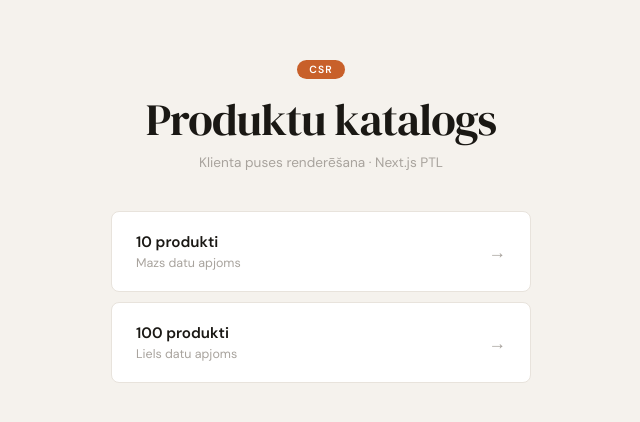
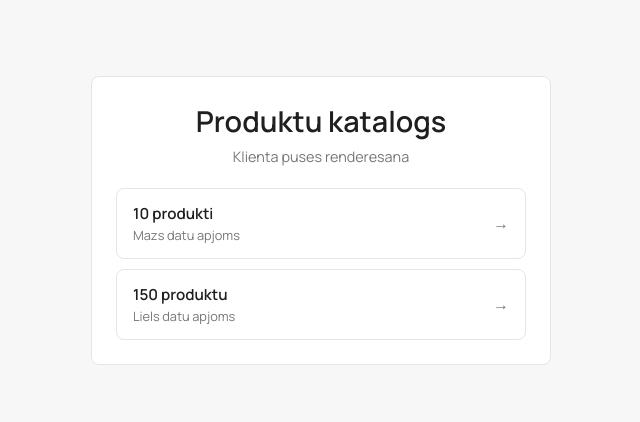
Before and after one commit to nikitahessde/pwa-csr, a Next.js app: page / in a window 1280 px wide. Shown: the part 180-602 px from the top of the page, without its empty margins (319-959 px from the left). Built offline with nearby package versions, Linux system fonts and the light colour scheme.

Commit message:
styling fix

```diff
--- a/app/components/Header.module.css
+++ b/app/components/Header.module.css
@@ -1,37 +1,93 @@
 .header {
-  position: sticky; top: 0; z-index: 100;
-  background: rgba(245,242,237,0.92);
-  backdrop-filter: blur(12px);
+  position: sticky;
+  top: 0;
+  z-index: 100;
+  background: rgba(244, 240, 231, 0.9);
+  backdrop-filter: blur(14px);
   border-bottom: 1px solid var(--border);
 }
+
 .inner {
-  max-width: 1200px; margin: 0 auto; padding: 0 24px;
-  height: 60px; display: flex; align-items: center;
-  justify-content: space-between; gap: 24px;
+  max-width: 1220px;
+  margin: 0 auto;
+  padding: 0 24px;
+  min-height: 68px;
+  display: flex;
+  align-items: center;
+  justify-content: space-between;
+  gap: 20px;
 }
-.brand { display: flex; align-items: center; gap: 10px; }
+
+.brand {
+  display: flex;
+  align-items: center;
+  gap: 10px;
+}
+
 .logo {
-  font-family: 'DM Serif Display', serif;
-  font-size: 1.25rem; color: var(--text-primary); letter-spacing: -0.01em;
+  font-family: 'Newsreader', serif;
+  font-size: clamp(1.24rem, 2vw, 1.42rem);
+  color: var(--text-primary);
+  letter-spacing: -0.01em;
 }
+
 .badge {
-  font-size: 0.65rem; font-weight: 600; letter-spacing: 0.08em;
-  text-transform: uppercase; padding: 2px 8px; border-radius: 100px;
-  background: #1A1814; color: #F5F2ED;
+  font-size: 0.68rem;
+  font-weight: 700;
+  letter-spacing: 0.08em;
+  text-transform: uppercase;
+  padding: 4px 9px;
+  border-radius: 999px;
+  background: #1a312e;
+  color: #f5f3eb;
 }
-.badgeCSR { background: var(--accent); color: #FFFFFF; }
-.nav { display: flex; align-items: center; }
+
+.badgeCSR {
+  background: var(--accent);
+  color: #ffffff;
+}
+
+.nav {
+  display: flex;
+  align-items: center;
+}
+
 .countLinks {
-  display: flex; align-items: center; gap: 2px;
-  background: var(--border); border-radius: 100px; padding: 3px;
+  display: flex;
+  align-items: center;
+  gap: 4px;
+  background: rgba(215, 227, 224, 0.6);
+  border: 1px solid var(--border);
+  border-radius: 999px;
+  padding: 4px;
 }
+
 .countLink {
-  font-size: 0.8rem; font-weight: 500; color: var(--text-secondary);
-  padding: 4px 14px; border-radius: 100px; transition: all 0.15s ease;
+  font-size: 0.84rem;
+  font-weight: 700;
+  color: var(--text-secondary);
+  padding: 6px 14px;
+  border-radius: 999px;
+  transition: color 0.2s ease, background-color 0.2s ease, transform 0.2s ease;
 }
-.countLink:hover { color: var(--text-primary); }
-.countLink.active {
-  background: var(--bg-card); color: var(--text-primary);
+
+.countLink:hover {
+  color: var(--text-primary);
+}
+
+.active {
+  background: var(--bg-card);
+  color: var(--text-primary);
   box-shadow: var(--shadow-sm);
 }
-@media (max-width: 480px) { .inner { padding: 0 16px; } }
+
+@media (max-width: 680px) {
+  .inner {
+    padding: 12px 14px;
+    min-height: 72px;
+  }
+
+  .logo {
+    font-size: 1.14rem;
+  }
+}
--- a/app/components/ProductCard.module.css
+++ b/app/components/ProductCard.module.css
@@ -1,44 +1,124 @@
 .card {
-  background: var(--bg-card); border: 1px solid var(--border);
-  border-radius: var(--radius-lg); overflow: hidden;
-  transition: box-shadow 0.2s ease, transform 0.2s ease;
-  display: flex; flex-direction: column;
+  background: var(--bg-card);
+  border: 1px solid var(--border);
+  border-radius: 8px;
+  overflow: hidden;
+  transition: box-shadow 0.2s ease;
+  display: flex;
+  flex-direction: column;
 }
-.card:hover { box-shadow: var(--shadow-lg); transform: translateY(-2px); }
+
+.card:hover {
+  box-shadow: var(--shadow-sm);
+}
+
 .imageWrap {
-  position: relative; width: 100%; aspect-ratio: 4/3;
-  background: var(--accent-light); overflow: hidden;
+  position: relative;
+  width: 100%;
+  aspect-ratio: 4 / 3;
+  background: #f3f3f3;
+  overflow: hidden;
 }
-.image { object-fit: contain; padding: 12px; transition: transform 0.3s ease; }
-.card:hover .image { transform: scale(1.04); }
+
+.image {
+  object-fit: contain;
+  padding: 10px;
+}
+
 .category {
-  position: absolute; top: 10px; left: 10px;
-  font-size: 0.65rem; font-weight: 600; letter-spacing: 0.07em;
-  text-transform: uppercase; color: var(--text-secondary);
-  background: rgba(245,242,237,0.9); padding: 3px 8px;
-  border-radius: 100px; backdrop-filter: blur(4px);
+  position: absolute;
+  top: 8px;
+  left: 8px;
+  font-size: 0.62rem;
+  font-weight: 600;
+  letter-spacing: 0.04em;
+  text-transform: uppercase;
+  color: var(--text-secondary);
+  background: rgba(255, 255, 255, 0.9);
+  padding: 3px 7px;
+  border-radius: 10px;
 }
-.body { padding: 16px; display: flex; flex-direction: column; flex: 1; gap: 6px; }
+
+.body {
+  padding: 12px;
+  display: flex;
+  flex-direction: column;
+  flex: 1;
+  gap: 4px;
+}
+
 .title {
-  font-family: 'DM Serif Display', serif; font-size: 1rem; font-weight: 400;
-  color: var(--text-primary); line-height: 1.3;
-  display: -webkit-box; -webkit-line-clamp: 2;
-  -webkit-box-orient: vertical; overflow: hidden;
+  font-size: 0.95rem;
+  font-weight: 600;
+  color: var(--text-primary);
+  line-height: 1.3;
+  display: -webkit-box;
+  -webkit-line-clamp: 2;
+  -webkit-box-orient: vertical;
+  overflow: hidden;
 }
+
 .description {
-  font-size: 0.78rem; color: var(--text-muted); line-height: 1.5;
-  display: -webkit-box; -webkit-line-clamp: 2;
-  -webkit-box-orient: vertical; overflow: hidden; flex: 1;
+  font-size: 0.76rem;
+  color: var(--text-muted);
+  line-height: 1.4;
+  display: -webkit-box;
+  -webkit-line-clamp: 2;
+  -webkit-box-orient: vertical;
+  overflow: hidden;
+  flex: 1;
 }
-.footer { margin-top: 12px; display: flex; align-items: flex-end; justify-content: space-between; gap: 8px; }
-.priceRow { display: flex; align-items: center; gap: 6px; }
-.price { font-size: 1.05rem; font-weight: 600; color: var(--text-primary); }
+
+.footer {
+  margin-top: 8px;
+  display: flex;
+  align-items: flex-end;
+  justify-content: space-between;
+  gap: 8px;
+}
+
+.priceRow {
+  display: flex;
+  align-items: center;
+  gap: 6px;
+}
+
+.price {
+  font-size: 1rem;
+  font-weight: 600;
+  color: var(--text-primary);
+}
+
 .discount {
-  font-size: 0.7rem; font-weight: 600; color: #FFF;
-  background: var(--accent); padding: 2px 6px; border-radius: 100px;
+  font-size: 0.68rem;
+  font-weight: 600;
+  color: #fff;
+  background: #d9534f;
+  padding: 2px 6px;
+  border-radius: 10px;
 }
-.ratingRow { display: flex; align-items: center; gap: 4px; }
-.stars { font-size: 0.7rem; letter-spacing: -1px; }
-.starFilled { color: #E8A020; }
-.starEmpty { color: var(--border); }
-.ratingNum { font-size: 0.72rem; font-weight: 500; color: var(--text-muted); }
+
+.ratingRow {
+  display: flex;
+  align-items: center;
+  gap: 4px;
+}
+
+.stars {
+  font-size: 0.7rem;
+  letter-spacing: -1px;
+}
+
+.starFilled {
+  color: #e3a12c;
+}
+
+.starEmpty {
+  color: #d3d3d3;
+}
+
+.ratingNum {
+  font-size: 0.72rem;
+  font-weight: 500;
+  color: var(--text-muted);
+}
--- a/app/globals.css
+++ b/app/globals.css
@@ -1,22 +1,35 @@
-@import url('https://fonts.googleapis.com/css2?family=DM+Serif+Display:ital@0;1&family=DM+Sans:opsz,wght@9..40,300;9..40,400;9..40,500;9..40,600&display=swap');
+@import url('https://fonts.googleapis.com/css2?family=Manrope:wght@400;500;600&display=swap');
 
 :root {
-  --bg: #F5F2ED;
-  --bg-card: #FFFFFF;
-  --text-primary: #1A1814;
-  --text-secondary: #6B6560;
-  --text-muted: #A8A39D;
-  --accent: #C8602A;
-  --accent-light: #F0E6DE;
-  --border: #E8E3DC;
-  --shadow-sm: 0 1px 3px rgba(26,24,20,0.06);
-  --shadow-md: 0 4px 16px rgba(26,24,20,0.08);
-  --shadow-lg: 0 12px 40px rgba(26,24,20,0.12);
-  --radius: 4px;
-  --radius-lg: 8px;
+  --bg: #f7f7f7;
+  --bg-card: #ffffff;
+  --text-primary: #1f1f1f;
+  --text-secondary: #555555;
+  --text-muted: #777777;
+  --accent: #2f7ed8;
+  --border: #e5e5e5;
+  --shadow-sm: 0 1px 4px rgba(0, 0, 0, 0.06);
 }
 
-* { box-sizing: border-box; margin: 0; padding: 0; }
-html { font-size: 16px; -webkit-font-smoothing: antialiased; }
-body { font-family: 'DM Sans', sans-serif; background-color: var(--bg); color: var(--text-primary); min-height: 100vh; }
-a { color: inherit; text-decoration: none; }
+* {
+  box-sizing: border-box;
+  margin: 0;
+  padding: 0;
+}
+
+html {
+  font-size: 16px;
+  -webkit-font-smoothing: antialiased;
+}
+
+body {
+  font-family: 'Manrope', sans-serif;
+  color: var(--text-primary);
+  min-height: 100vh;
+  background: var(--bg);
+}
+
+a {
+  color: inherit;
+  text-decoration: none;
+}
--- a/app/home.module.css
+++ b/app/home.module.css
@@ -1,30 +1,75 @@
 .wrap {
-  min-height: 100vh; display: flex;
-  align-items: center; justify-content: center; padding: 40px 24px;
+  min-height: 100vh;
+  display: flex;
+  align-items: center;
+  justify-content: center;
+  padding: 32px 16px;
 }
-.container { width: 100%; max-width: 420px; }
-.header { text-align: center; margin-bottom: 40px; }
-.badge {
-  display: inline-block; font-size: 0.65rem; font-weight: 600;
-  letter-spacing: 0.1em; text-transform: uppercase; padding: 3px 12px;
-  border-radius: 100px; background: var(--accent); color: #FFFFFF; margin-bottom: 16px;
+
+.container {
+  width: 100%;
+  max-width: 460px;
+  background: var(--bg-card);
+  border: 1px solid var(--border);
+  border-radius: 8px;
+  padding: 24px;
 }
+
+.header {
+  text-align: center;
+  margin-bottom: 22px;
+}
+
 .title {
-  font-family: 'DM Serif Display', serif;
-  font-size: clamp(2rem, 6vw, 2.8rem); font-weight: 400;
-  color: var(--text-primary); letter-spacing: -0.02em;
-  line-height: 1.1; margin-bottom: 10px;
+  font-size: 1.8rem;
+  font-weight: 600;
+  margin-bottom: 6px;
 }
-.subtitle { font-size: 0.85rem; color: var(--text-muted); }
-.links { display: flex; flex-direction: column; gap: 10px; }
+
+.subtitle {
+  font-size: 0.9rem;
+  color: var(--text-muted);
+}
+
+.links {
+  display: flex;
+  flex-direction: column;
+  gap: 10px;
+}
+
 .link {
-  display: flex; align-items: center; justify-content: space-between;
-  background: var(--bg-card); border: 1px solid var(--border);
-  border-radius: var(--radius-lg); padding: 20px 24px;
-  transition: box-shadow 0.15s ease, transform 0.15s ease;
+  display: flex;
+  align-items: center;
+  justify-content: space-between;
+  gap: 10px;
+  background: var(--bg-card);
+  border: 1px solid var(--border);
+  border-radius: 8px;
+  padding: 14px 16px;
 }
-.link:hover { box-shadow: var(--shadow-md); transform: translateY(-1px); }
-.linkTitle { font-size: 0.95rem; font-weight: 600; color: var(--text-primary); margin-bottom: 3px; }
-.linkDesc { font-size: 0.78rem; color: var(--text-muted); }
-.arrow { font-size: 1.1rem; color: var(--text-muted); transition: transform 0.15s ease, color 0.15s ease; }
-.link:hover .arrow { transform: translateX(4px); color: var(--accent); }
+
+.link:hover {
+  box-shadow: var(--shadow-sm);
+}
+
+.linkTitle {
+  font-size: 0.95rem;
+  font-weight: 600;
+  margin-bottom: 2px;
+}
+
+.linkDesc {
+  font-size: 0.8rem;
+  color: var(--text-muted);
+}
+
+.arrow {
+  font-size: 1rem;
+  color: var(--text-muted);
+}
+
+@media (max-width: 640px) {
+  .container {
+    padding: 18px;
+  }
+}
--- a/app/layout.js
+++ b/app/layout.js
@@ -10,7 +10,6 @@ export default function RootLayout({ children }) {
     <html lang="lv">
       <head>
         <link rel="manifest" href="/manifest.json" />
-        <meta name="theme-color" content="#C8602A" />
       </head>
       <body>
         <script dangerouslySetInnerHTML={{ __html: `
--- a/app/page.js
+++ b/app/page.js
@@ -4,12 +4,12 @@ import styles from './home.module.css';
 export default function Home() {
   return (
     <div className={styles.wrap}>
-      <div className={styles.container}>
+      <section className={styles.container}>
         <div className={styles.header}>
-          <span className={styles.badge}>CSR</span>
           <h1 className={styles.title}>Produktu katalogs</h1>
-          <p className={styles.subtitle}>Klienta puses renderēšana · Next.js PTL</p>
+          <p className={styles.subtitle}>Klienta puses renderesana</p>
         </div>
+
         <div className={styles.links}>
           <Link href="/10" className={styles.link}>
             <div>
@@ -18,15 +18,15 @@ export default function Home() {
             </div>
             <span className={styles.arrow}>→</span>
           </Link>
-          <Link href="/100" className={styles.link}>
+          <Link href="/150" className={styles.link}>
             <div>
-              <div className={styles.linkTitle}>100 produkti</div>
+              <div className={styles.linkTitle}>150 produktu</div>
               <div className={styles.linkDesc}>Liels datu apjoms</div>
             </div>
             <span className={styles.arrow}>→</span>
           </Link>
         </div>
-      </div>
+      </section>
     </div>
   );
 }
```
Also changed, not shown: app/components/CSRPage.js (+29 -3 lines), app/components/ProductGrid.module.css (+32 -12 lines), app/components/loading.module.css (+16 -13 lines), public/icon-192.png, public/icon-512.png, public/manifest.json.
